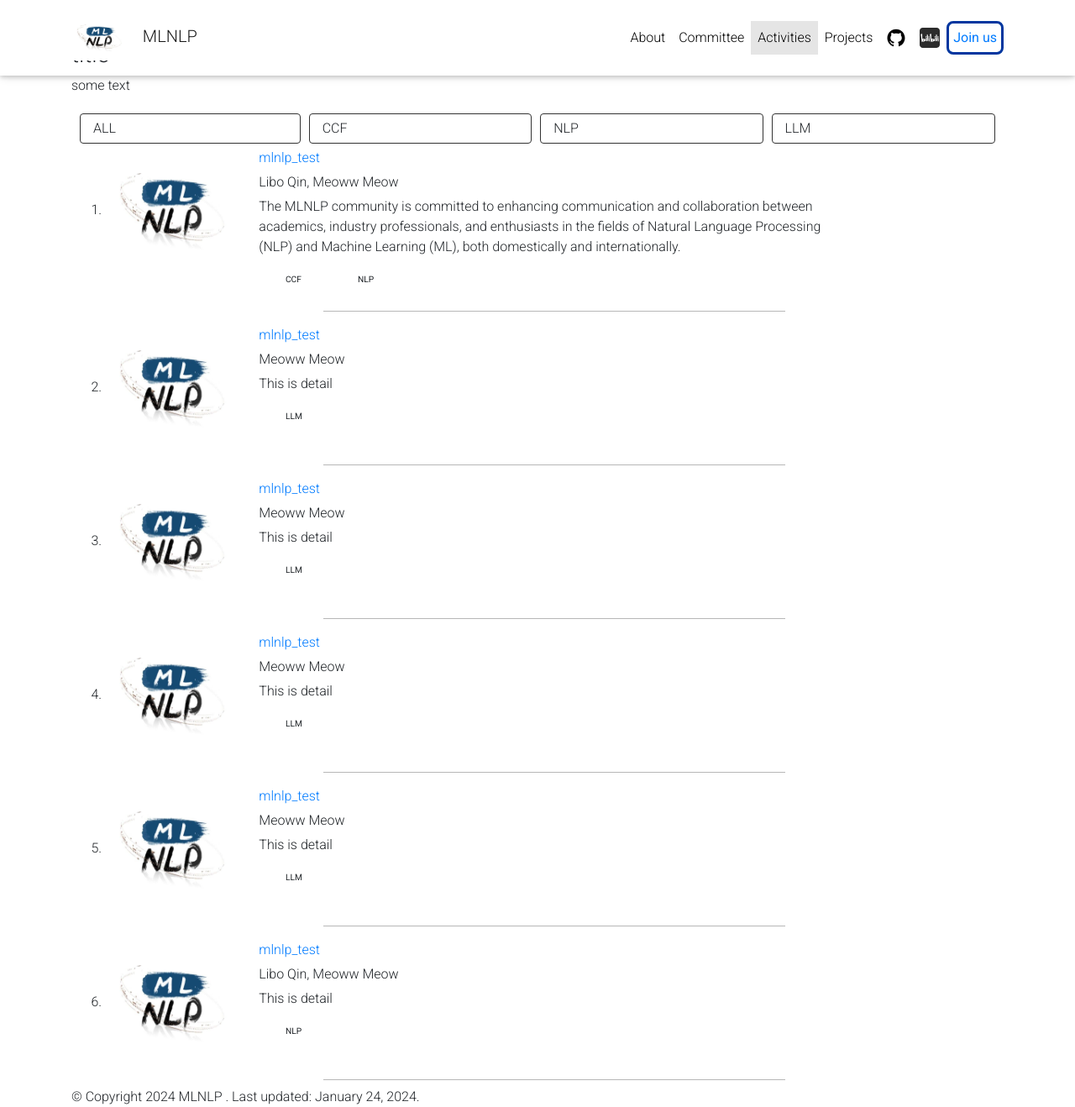
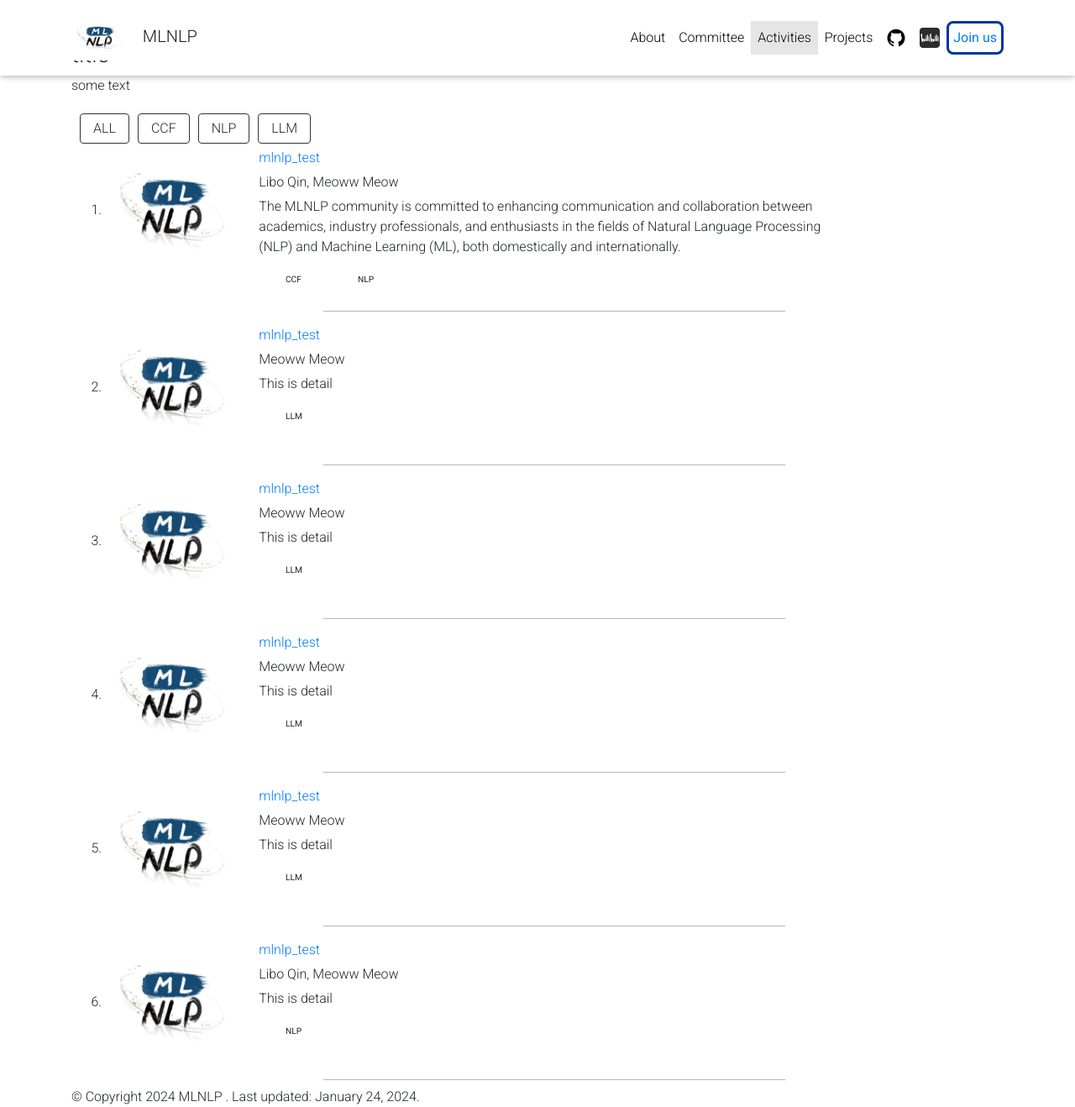
Before and after one commit to WPENGxs/wpengxs.github.io, a Jekyll site: the page built from _pages/activities.md, in a window 1280 px wide and 1318 px high. Shown: the whole window at 84% size. Built offline with Jekyll 4.4.1, drawn with Linux system fonts in a browser that asks for light colours; comment, search, counter and statistics services are not loaded; a style sheet for code colours, icons or effects is not loaded.

Commit message:
Update activities.html

```diff
--- a/_layouts/activities.html
+++ b/_layouts/activities.html
@@ -10,16 +10,16 @@
   </div>
 
   <div class="publications">
-      <div style="display: flex; justify-content: left; padding:5px">
+      <div style="display: flex; justify-content: left; padding:5px; flex-wrap: wrap">
 
-        <div style="border: solid #333333; border-width: 1.5px; padding-left: 15px; padding-right: 15px; padding-top: 5px; padding-bottom: 5px; border-radius: 0.25rem; align-items: center; margin-left: 5px; margin-right: 5px; flex-grow: 1">
+        <div style="border: solid #333333; border-width: 1.5px; padding-left: 15px; padding-right: 15px; padding-top: 5px; padding-bottom: 5px; border-radius: 0.25rem; align-items: center; margin-left: 5px; margin-right: 5px;">
           <a id="all" style="font-weight: 200;">
             ALL
           </a>
         </div>
 
         {% for tag in page.all_tags %}
-        <div style="border: solid #333333; border-width: 1.5px; padding-left: 15px; padding-right: 15px; padding-top: 5px; padding-bottom: 5px; border-radius: 0.25rem; align-items: center; margin-left: 5px; margin-right: 5px; flex-grow: 1">
+        <div style="border: solid #333333; border-width: 1.5px; padding-left: 15px; padding-right: 15px; padding-top: 5px; padding-bottom: 5px; border-radius: 0.25rem; align-items: center; margin-left: 5px; margin-right: 5px;">
           <a id="{{tag}}" style="font-weight: 200; text-transform: uppercase;">
             {{tag}}
           </a>
```
